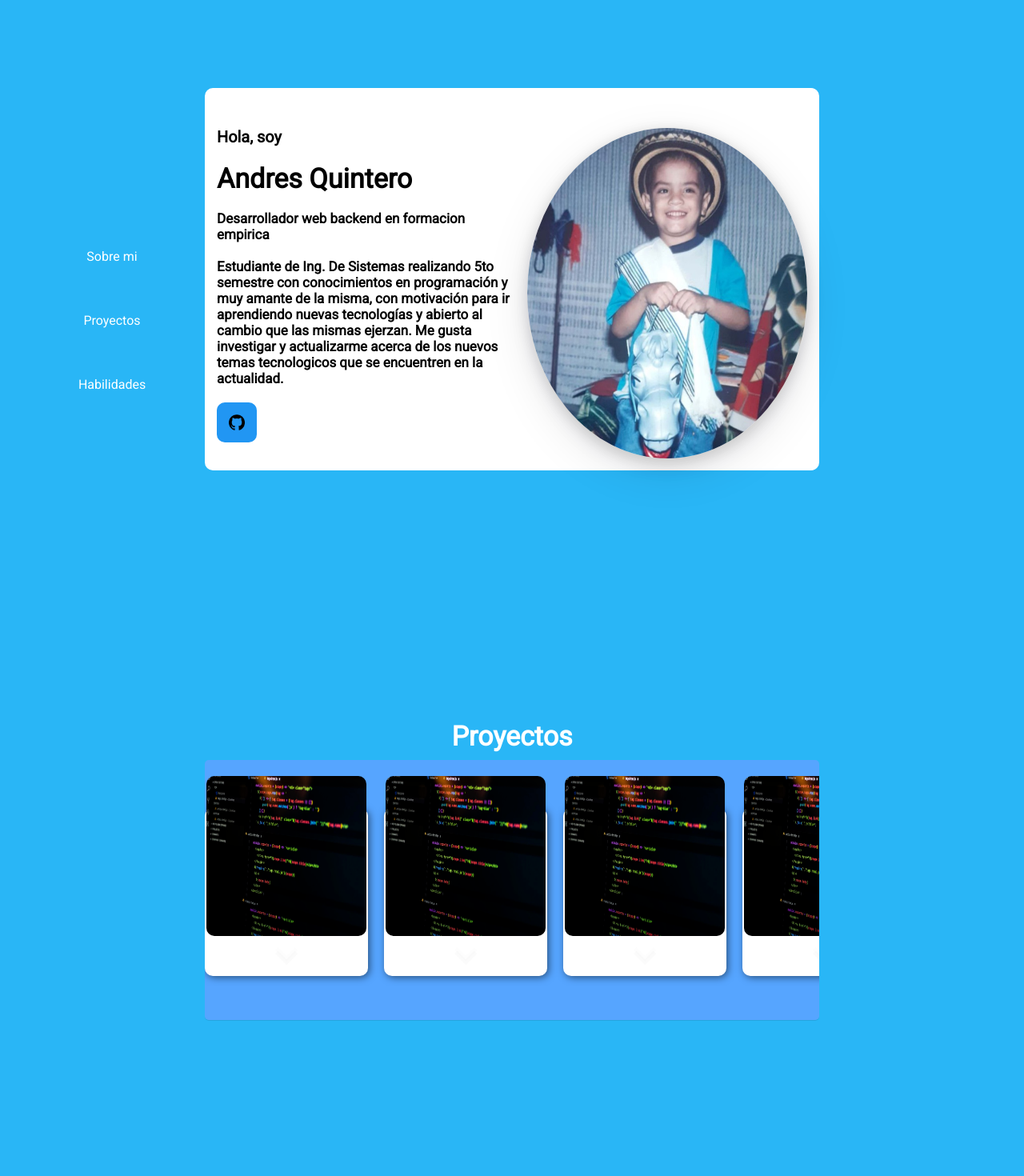
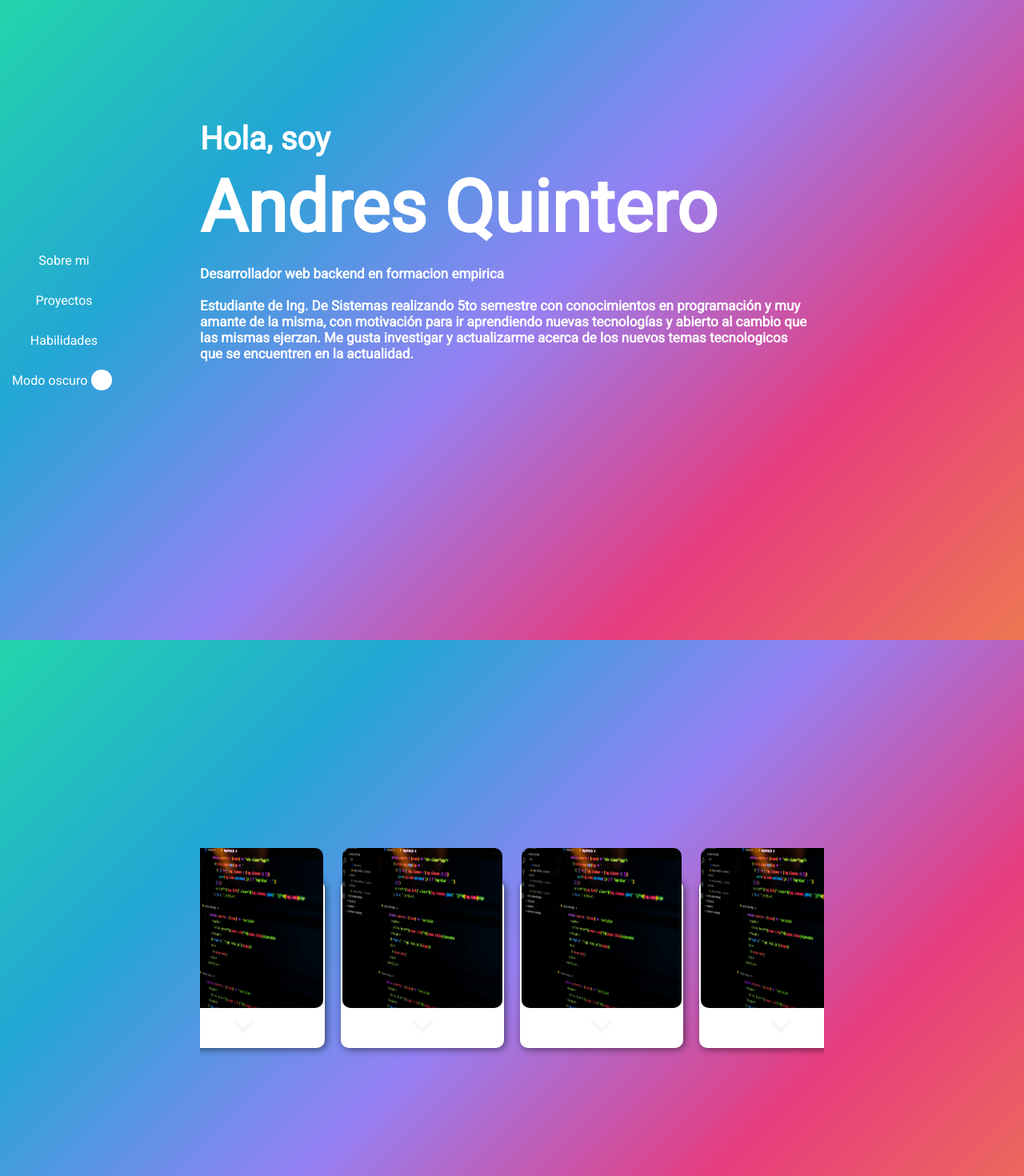
Before and after one commit to Andres-021/portfolio, a React (Create React App) app: page / in a window 1280 px wide. Shown: the top 1470 px of the page at 80% size. Built offline with nearby package versions, Linux system fonts and the light colour scheme.

Commit message:
Rediseño de la barra de navegacion lateral, y diseño del aboutme ademas de toda la pagina, tambien se añadio el modo oscuro para mejor comodidad al momento de navegar en la web

```diff
--- a/src/App.js
+++ b/src/App.js
@@ -1,3 +1,5 @@
+import { useEffect, useState } from 'react';
+
 import logo from './logo.svg';
 import Nav from './components/nav';
 import Section from './components/section';
@@ -43,9 +45,31 @@ const App = () => {
     },
   ];
 
+  const [dark, setDark] = useState(false);
+
+  useEffect(() => {
+    if(localStorage.getItem('dark-mode') !== undefined &&
+      localStorage.getItem('dark-mode') !== null
+    ) {
+      setDark(true)
+    }
+  },[dark])
+
+  const darkMode = () => {
+    if(!dark){
+      setDark(true);
+      localStorage.setItem('dark-mode',true);
+      console.log('true');
+    }else{
+      setDark(false);
+      localStorage.clear();
+      console.log('false');
+    }
+  }
+
   return(
     <div className="app-contenido">
-      <Nav/>
+      <Nav onClick={darkMode}/>
 
       {/* <svg width="auto" height="auto" className='' viewBox="0 0 100 100" xmlns="http://www.w3.org/2000/svg">
         <path fill="#29B6F6" d="M47,-63.7C62.8,-53.1,78.8,-42,86.1,-26.3C93.5,-10.7,92.1,9.4,83.5,24.4C74.9,22.4,59,49.4,43.9,59.8C28.7,70.3,14.4,81.2,0.2,80.9C-13.9,80.6,-27.8,69,-41.3,58C-54.9,47.1,-68.1,36.7,-75.4,22.5C-82.7,8.3,-84.1,-9.7,-78.1,-24.5C-72.1,-39.3,-58.7,-50.8,-44.4,-61.9C-30.2,-73,-15.1,-83.6,0.2,-83.9C15.6,-84.2,31.2,-74.3,47,-63.7Z" transform="translate(80 92)"/>
@@ -58,14 +82,14 @@ const App = () => {
       <Section
         // title="Sobre mi"
         subtitle={
-          <div className='aboutme-container'>
+          <div className={dark?"dark-mode aboutme-container":"mode-transp aboutme-container"}>
             <div className='aboutme-container-1'>
-              <h3>
+              <p className='h3-container-aboutme'>
                 Hola, soy
-              </h3>
-              <h1>
+              </p>
+              <p className='h1-container-aboutme'>
                 Andres Quintero
-              </h1>
+              </p>
               <h4>Desarrollador web backend en formacion empirica</h4>
               <br/>
               <p>
@@ -74,16 +98,16 @@ const App = () => {
                 investigar y actualizarme acerca de los nuevos temas tecnologicos que se encuentren en la actualidad.
               </p>
 
-              <a href='https://github.com/Andres-021'>
+              {/* <a href='https://github.com/Andres-021'>
                 <img src={Github}/>
-              </a>
+              </a> */}
 
             </div>
-            <div className='aboutme-container-2'>
+            {/* <div className='aboutme-container-2'>
               <div className='img'>
                 <img className="profile" src={Profile}/>
               </div>
-            </div>
+            </div> */}
           </div>
         }
         dark={true}
@@ -91,9 +115,10 @@ const App = () => {
       />
 
       <Section
-        title="Proyectos"
+        // title="Proyectos"
         subtitle={
-          <div className='div-wrapp'>
+          <div className={dark?"dark-mode projects-container":"mode-transp projects-container"}>
+            <div className='projects-div-wrapp'>
               {
                 Cards.map((ele, i) =>
                   (<Card
@@ -105,12 +130,14 @@ const App = () => {
                 )
               }
             </div>
+          </div>
+
         }
         dark={true}
         id="section2"
       />
 
-      <Section
+      {/* <Section
         title="Habilidades"
         subtitle={
           <div className='div-wrapper'>
@@ -119,7 +146,7 @@ const App = () => {
         }
         dark={true}
         id="section3"
-      />
+      /> */}
     </div>
   )
 }
--- /dev/null
+++ b/src/components/example.js
@@ -0,0 +1,5 @@
+
+async function addMessage(){
+  const men = await myMessage.save();
+
+}
--- a/src/components/nav.js
+++ b/src/components/nav.js
@@ -2,7 +2,7 @@ import { Link, animateScroll as scroll } from "react-scroll";
 import '../css/nav.css';
 
 
-const Nav = () => {
+const Nav = (props) => {
 
   return(
     <div className="Bar-Content">
@@ -44,7 +44,7 @@ const Nav = () => {
               to="section2"
               spy={true}
               smooth={true}
-              offset={-160}
+              offset={0}
               duration={500}
             >
               Proyectos
@@ -56,11 +56,19 @@ const Nav = () => {
               to="section3"
               spy={true}
               smooth={true}
-              offset={-160}
+              offset={160}
               duration={500}
             >
               Habilidades
             </Link>
+          </li>
+          <li className="li-none-style">
+            Modo oscuro
+            <div className="dark" onClick={props.onClick}></div>
+            {/* <label className='switch'>
+              <input type='checkbox' id='input' onChange={}/>
+              <span className='slider'></span>
+            </label> */}
           </li>
         </ul>
       </nav>
--- a/src/components/section.js
+++ b/src/components/section.js
@@ -4,16 +4,19 @@ import Profile from '../img/profile.jpg';
 
 export default function Section({ title, subtitle, dark, id }) {
   return (
-    <div className={"section" + (dark ? " section-dark" : "")}>
-      <div className="section-content" id={id}>
+    // <div className={"section" + (dark ? " section-dark" : "")}>
+    <div className="section" id={id}>
+      {/* <div className="section-content" id={id}> */}
         {/* {
           title != "Sobre mi"?
             null
           : (<img className="profile" src={Profile}/>)
         } */}
-        <h1>{title}</h1>
+        {
+          title && <h1>{title}</h1>
+        }
         <div>{subtitle}</div>
-      </div>
+      {/* </div> */}
     </div>
   );
 }
--- a/src/css/app.css
+++ b/src/css/app.css
@@ -2,7 +2,7 @@
   .app-contenido{
     position: absolute;
     /* background-image: url('../../public/blob.svg'); */
-    background-color: rgb(37, 37, 37);
+    /* background-color: rgb(37, 37, 37); */
     /* background-attachment: fixed;
     background-repeat: no-repeat;
     background-blend-mode: darken; */
@@ -93,7 +93,8 @@
   .app-contenido{
     position: absolute;
     /* background-image: url('../../public/blob.svg'); */
-    background-color: rgb(37, 37, 37);
+    /* background-color: rgb(37, 37, 37); */
+    /* background-color: var(--fnd); */
     /* background-attachment: fixed;
     background-repeat: no-repeat;
     background-blend-mode: darken; */
@@ -109,7 +110,7 @@
   }
 
   .app-tittle-1{
-    padding-top: 15%;
+    /* padding-top: 15%; */
     padding-bottom: 20%;
     color: white;
     font-size: 50px;
@@ -121,16 +122,18 @@
     align-items: center;
     margin: 0 auto; */
     width: 100%;
-    height: 100%;
+    height: 100vh;
     flex-direction: row;
-    background-color: white;
+    /* background-color: white; */
+
+    /* background-color: var(--fnd); */
     font-weight: bold;
-    color: black;
-    margin-right: 15px;
-    padding: 15px;
-    padding-top: 50px;
+    color: white;
+    /* margin-right: 15px; */
+    padding: var(--padd);
+    padding-top: 150px;
 
-    border-radius: 10px;
+    /* border-radius: 10px; */
   }
 
   .aboutme-container .aboutme-container-1{
@@ -140,10 +143,16 @@
     margin-right: 15px;
   }
 
-  .aboutme-container .aboutme-container-1 h1{
-    margin-top: 20px;
+  .aboutme-container .aboutme-container-1 .h3-container-aboutme{
+    font-size: 40px;
+  }
+
+  .aboutme-container .aboutme-container-1 .h1-container-aboutme{
+    font-size: 90px;
+    margin-top: 10px;
     margin-bottom: 20px;
   }
+
 
   .aboutme-container .aboutme-container-1 a{
     margin-top: 20px;
@@ -183,7 +192,7 @@
   }
 
   .aboutme-container .aboutme-container-2{
-    width: 400px;
+    width: 380px;
     color: black;
     padding: 0;
     border-radius: 10px;
@@ -191,18 +200,156 @@
 
   .aboutme-container .aboutme-container-2 .img{
     /* background-color: #10B981; */
-    width: 350px;
+    -webkit-mask-image: url(../../public/blob.svg);
+    -webkit-mask-repeat: no-repeat;
+    width: 100%;
     height: 100%;
   }
 
   .aboutme-container .aboutme-container-2 .img .profile{
+    /* width: 350px; */
+    height: 350px;
+    /* border-radius: 50%; */
+    /* box-shadow: rgba(0, 0, 0, 0.16) 0px 3px 6px, rgba(0, 0, 0, 0.23) 0px 3px 6px;
+    box-shadow: rgba(0, 0, 0, 0.1) 0px 4px 6px -1px, rgba(0, 0, 0, 0.06) 0px 2px 4px -1px;
+    box-shadow: rgba(17, 17, 26, 0.1) 0px 4px 16px, rgba(17, 17, 26, 0.1) 0px 8px 24px, rgba(17, 17, 26, 0.1) 0px 16px 56px;  */
+  }
+
+  /* PROJECTS --------------------------------------------*/
+  .projects-container{
     width: 100%;
-    height: 100%;
+    height: 100vh;
+    padding: var(--padd);
+    /* background-color: var(--fnd); */
+  }
+
+  .projects-container .projects-div-wrapp{
+    display: flex;
+
+    align-items: center;
+    justify-content: center;
+
+    scroll-snap-type: x mandatory;
+    /* overflow-y: hidden; */
+    overflow-y: hidden;
+    scroll-behavior: smooth;
+    white-space: nowrap;
+
+    /* border-radius: 5px; */
+    /* box-shadow: rgba(17, 17, 26, 0.1) 0px 1px 0px; */
+    /* box-shadow: rgba(0, 0, 0, 0.35) 0px -50px 36px -28px inset; */
+    /* box-shadow: rgba(0, 0, 0, 0.06) 0px 2px 4px 0px inset; */
+  }
+
+
+
+
+  /* MODO OSCURO-------------------*/
+  .dark{
+    position: relative;
+
+    top: 0;
+    left: 0;
+    right: 0;
+    bottom: 0;
+    /* transform: translate(-50%, -50%); */
+    width: 2vw;
+    height: 2vw;
+    background-color: #fff;
+    border: 0;
     border-radius: 50%;
-    box-shadow: rgba(0, 0, 0, 0.16) 0px 3px 6px, rgba(0, 0, 0, 0.23) 0px 3px 6px;
-    box-shadow: rgba(0, 0, 0, 0.1) 0px 4px 6px -1px, rgba(0, 0, 0, 0.06) 0px 2px 4px -1px;
-    box-shadow: rgba(17, 17, 26, 0.1) 0px 4px 16px, rgba(17, 17, 26, 0.1) 0px 8px 24px, rgba(17, 17, 26, 0.1) 0px 16px 56px;
+    padding: 4%;
+    margin: 5px;
+    cursor: pointer;
+    animation: pulse 2s infinite;
   }
+
+  .dark:hover{
+    animation: none;
+  }
+
+  @-webkit-keyframes pulse{
+    0%{
+      -webkit-box-shadow: 0 0 0 0 rgba(204, 169, 44, 0.4);
+    }
+    70%{
+      -webkit-box-shadow: 0 0 0 20px rgba(204, 169, 44, 0);
+    }
+    100%{
+      -webkit-box-shadow: 0 0 0 0 rgba(204, 169, 44, 0);
+    }
+  }
+
+  @keyframes pulse{
+    0%{
+      -moz-box-shadow: 0 0 0 0 rgba(255, 255, 255, 0.4);
+      box-shadow: 0 0 0 0 rgba(255, 255, 255, 0.4);
+    }
+    70%{
+      -moz-box-shadow: 0 0 0 5px rgba(255255, 255, 255, 0.3);
+      box-shadow: 0 0 0 5px rgba(255, 255, 255, 0.3);
+    }
+    100%{
+      -moz-box-shadow: 0 0 0 0 rgba(255, 255, 255, 0.3);
+      box-shadow: 0 0 0 0 rgba(255, 255, 255, 0.3);
+    }
+  }
+
+
+  /* .switch{
+    position: relative;
+    display: inline-block;
+    width: 60px;
+    height: 34px;
+    margin: 5px;
+    color: black;
+  }
+
+  .switch input{
+    opacity: 0;
+    width: 0;
+    height: 0;
+  }
+
+  .slider{
+    position: absolute;
+    cursor: pointer;
+    top: 0;
+    left: 0;
+    right: 0;
+    bottom: 0;
+    background-color: #9a86fd;
+    border-radius: 34px;
+    -webkit-transition:.4s;
+    transition:.4s;
+  }
+
+  .slider::before{
+    position: absolute;
+    content: '';
+    height: 26px;
+    width: 18px;
+    left: 8px;
+    bottom: 4px;
+    background-color: white;
+    border-radius: 0%;
+    -webkit-transition:.4s;
+    transition:.4s
+  }
+
+  input:checked+.slider{
+    background-color: #ff8870;
+  }
+
+  input:focus+.slider{
+    box-shadow: 0 0 1px #ff8870;
+  }
+
+  input:checked+.slider::before{
+    -webkit-transform: translateX(26px);
+    -ms-transform: translateX(26px);
+    transform: translateX(26px);
+  } */
 
 }
 /* svg{
--- a/src/css/global.css
+++ b/src/css/global.css
@@ -25,33 +25,7 @@ body{
 }
 
 
-.div-wrapp{
-  display: flex;
 
-  /* align-items: center;
-  justify-content: center; */
-
-  background-color: #56a5ff;
-  margin: 0px;
-
-  width: 100%;
-  max-height: 325px;
-  padding: 10px;
-
-  scroll-snap-type: x mandatory;
-
-  /* overflow-y: hidden; */
-  overflow-y: hidden;
-
-  scroll-behavior: smooth;
-
-  /* white-space: nowrap; */
-
-  border-radius: 5px;
-  box-shadow: rgba(17, 17, 26, 0.1) 0px 1px 0px;
-  /* box-shadow: rgba(0, 0, 0, 0.35) 0px -50px 36px -28px inset; */
-  /* box-shadow: rgba(0, 0, 0, 0.06) 0px 2px 4px 0px inset; */
-}
 
 
 /* Ocultar scroll en general */
--- a/src/css/nav.css
+++ b/src/css/nav.css
@@ -4,6 +4,7 @@
   --fnd : #2196F3;
   --fndRsp: white;
   --colorRsp: black;
+  --padd: 250px;
 }
 
 
@@ -67,7 +68,7 @@
     left: 0;
 
     height: 100%;
-    margin-left: 100px;
+    margin-left: 0px;
 
   }
 
@@ -119,11 +120,27 @@
     display:flex;
     justify-content: center;
     align-items:center;
-    border-radius:50%;
-    height: 80px;
-    width: 80px;
+    /* border-radius:50%; */
+    height: 50px;
+    width: 160px;
     margin-top: 10px;
-    border: 2px solid var(--color);
+    border-top: 2px solid var(--color);
+    border-bottom: 2px solid var(--color);
+    transition: 0.5s;
+
+    font-size: 14px;
+  }
+
+  .Nav-Content .Nav .li-none-style{
+    display:flex;
+    justify-content: center;
+    align-items:center;
+    /* border-radius:50%; */
+    height: 50px;
+    width: 160px;
+    margin-top: 10px;
+    border-top: 0px solid var(--color);
+    border-bottom: 0px solid var(--color);
     transition: 0.5s;
 
     font-size: 14px;
@@ -131,12 +148,25 @@
 
   .Nav-Content .Nav li:hover{
     background: var(--color);
-    color:var(--fnd);
+    color: var(--fnd);
     cursor: pointer;
-    border: 5px solid var(--fnd);
+    border-top: 2px solid var(--fnd);
+    border-bottom: 2px solid var(--fnd);
     font-size: 20px;
-    height: 120px;
-    width: 120px;
+    height: 70px;
+    width: 160px;
+    transition: 0.5s;
+  }
+
+  .Nav-Content .Nav .li-none-style:hover{
+    background: transparent;
+    color: rgb(212, 212, 212);
+    /* cursor: pointer; */
+    border-top: 0px solid var(--fnd);
+    border-bottom: 0px solid var(--fnd);
+    font-size: 14px;
+    height: 50px;
+    width: 160px;
     transition: 0.5s;
   }
 
--- a/src/css/section.css
+++ b/src/css/section.css
@@ -1,13 +1,12 @@
 .section {
   position: relative;
-  padding-top: 100px;
+  /* padding-top: 100px; */
   padding-bottom: 0;
   height: 100vh;
   width: 100%;
   min-height: 100vh;
 
   z-index: 2;
-
 }
 
 .section h1{
@@ -15,10 +14,9 @@
 }
 
 .section-dark {
-  background: #29B6F6;
-  color: white;
+  /* background: #29B6F6; */
+  /* color: white; */
 }
-
 
 @media screen and (max-width: 500px){
   .section-content {
--- a/src/index.css
+++ b/src/index.css
@@ -1,8 +1,14 @@
-html, body {
+
+html{
+
+}
+
+body {
   margin: 0;
-  height: 100%;
+  height: 100vh;
 /*
   background = `rgba(0, 0, 0, 0.7) url(${homer})`; */
+  /* background: rgb(37, 37, 37); */
 
   font-family: -apple-system, BlinkMacSystemFont, 'Segoe UI', 'Roboto', 'Oxygen',
     'Ubuntu', 'Cantarell', 'Fira Sans', 'Droid Sans', 'Helvetica Neue',
@@ -10,11 +16,45 @@ html, body {
   -webkit-font-smoothing: antialiased;
   -moz-osx-font-smoothing: grayscale;
 
-  background: white;
-  height: 100%;
+  /* background: white; */
+  background: rgba(0, 0, 0, 0.7) linear-gradient(-45deg, #ee7752, #e73c7e, #9581f4, #23a6d5, #23d5ab);
+  background-size: 400% 400%;
+  animation: gradient 40s ease infinite;
+  /* border-radius: 20px; */
+  /* box-shadow: 0px 0px 20px black; */
+
+  background-attachment: fixed;
   background-position: center;
   background-repeat: no-repeat;
-  background-size: cover;
+  /* background-blend-mode: darken; */
+  /* background-size: cover; */
+}
+
+@keyframes gradient{
+  0%{
+    background-position: 0% 50%;
+  }
+  50%{
+    background-position: 100% 50%;
+  }
+  100%{
+    background-position: 0% 50%;
+  }
+}
+
+.mode-transp{
+  background-color: transparent;
+  color: #fff;
+}
+
+.mode-normal{
+  background-color: var(--fnd);
+  color: #fff;
+}
+
+.dark-mode{
+  background-color: #1a1a1a;
+  color: #fff;
 }
 
 code {
```
Also changed, not shown: public/blob.svg. Lines whose indentation alone changed are shown as unchanged.
